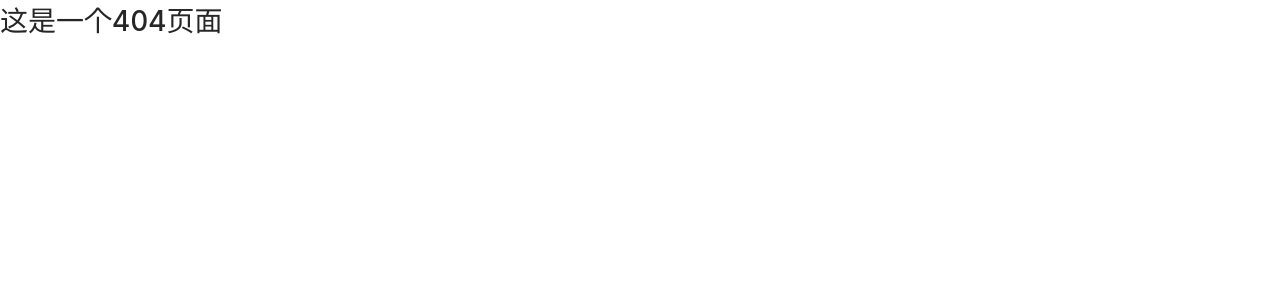
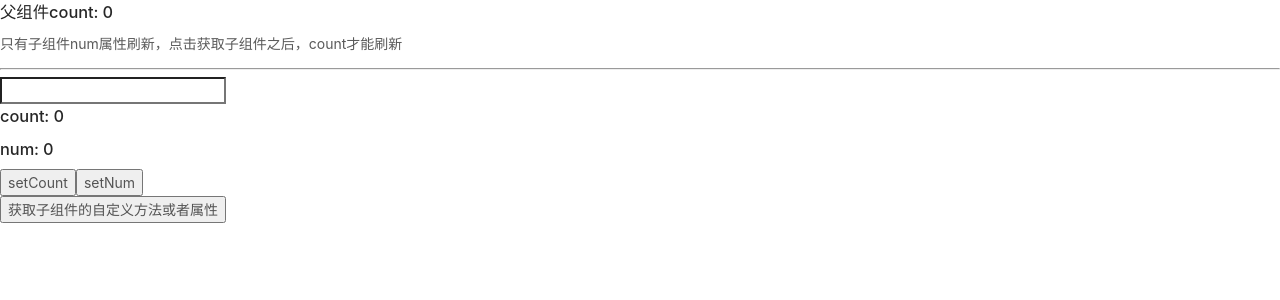
Before and after one commit to dingjianz/get-started, a Next.js app in the folder next_promote/: page /useImperativeHandle in a window 1280 px wide. Before the commit this address had no page. Shown: the top 300 px of the page. Built offline with nearby package versions, Linux system fonts and the light colour scheme.

Commit message:
feat(hook):hook学习

```diff
--- a/next_promote/next.config.js
+++ b/next_promote/next.config.js
@@ -1,8 +1,9 @@
-const path = require("path");
+const path = require('path');
+
 const isProd = process.env.NODE_ENV === 'production';
 
 module.exports = {
-  basePath: '/docs',
+  basePath: isProd ? '/docs' : '',
   env: {
     superName: 'jianding9',
   },
--- /dev/null
+++ b/next_promote/src/components/useImperativeHandle/imperative.jsx
@@ -0,0 +1,38 @@
+import React, { forwardRef, useImperativeHandle, useRef, useState } from 'react';
+import styles from './imperative.module.scss';
+
+const Imperative = forwardRef((props, ref) => {
+  const $ref = useRef(null);
+
+  const [count, setCount] = useState(0);
+  const [num, setNum] = useState(0);
+
+  useImperativeHandle(
+    ref,
+    () => {
+      return {
+        count,
+        focus() {
+          $ref.current.focus();
+        },
+      };
+    },
+    [num]
+  );
+
+  return (
+    <div>
+      <input type="text" ref={$ref} className={styles.ipt} />
+      <h3>count: {count}</h3>
+      <h3>num: {num}</h3>
+      <button type="button" onClick={() => setCount(count + 1)}>
+        setCount
+      </button>
+      <button type="button" onClick={() => setNum(num + 1)}>
+        setNum
+      </button>
+    </div>
+  );
+});
+
+export default Imperative;
--- /dev/null
+++ b/next_promote/src/components/useImperativeHandle/imperative.module.scss
@@ -0,0 +1,9 @@
+.ipt {
+  &:focus {
+    border-color: #40a9ff;
+    border-right-width: 1px !important;
+    outline: 0;
+    box-shadow: 0 0 0 2px rgba(24, 144, 255, .2);
+    background-color: red;
+  }
+}
--- /dev/null
+++ b/next_promote/src/pages/useImperativeHandle/index.jsx
@@ -0,0 +1,47 @@
+/*
+  # useImperativeHandle
+
+  useImperativeHandle 可以让你再使用 ref 时，自定义暴露给父组件的实例值。在大多数情况下，应当避免使用 ref 这样的命令式代码。 useImperativeHandle 应当与 forwardRef 一起。
+
+  useImperativeHandle(ref(传递过来的), () => {}, [])
+*/
+
+import React, { PureComponent, createRef } from 'react';
+import Imperative from '@/components/useImperativeHandle/imperative';
+
+class ImperativeHandleDemo extends PureComponent {
+  constructor(props) {
+    super(props);
+    // eslint-disable-next-line react/state-in-constructor
+    this.state = {
+      count: 0,
+    };
+
+    this.iptRef = createRef();
+  }
+
+  consoleLogRef = () => {
+    const { count, focus } = this.iptRef.current;
+    this.setState({
+      count,
+    });
+    focus();
+  };
+
+  render() {
+    const { count } = this.state;
+    return (
+      <div>
+        <h3>父组件count: {count}</h3>
+        <p>只有子组件num属性刷新，点击获取子组件之后，count才能刷新</p>
+        <hr />
+        <Imperative ref={this.iptRef} />
+        <button type="button" onClick={this.consoleLogRef}>
+          获取子组件的自定义方法或者属性
+        </button>
+      </div>
+    );
+  }
+}
+
+export default ImperativeHandleDemo;
```
Also changed, not shown: next_promote/src/components/forwardRef/fancyButton.jsx (+9 -6 lines), next_promote/src/pages/forwardRef/index.jsx (+28 -9 lines), next_promote/src/pages/useCallback/index.jsx (+6 -2 lines), next_promote/src/pages/useCustom/index.jsx (added, +38 -0 lines), next_promote/src/pages/useLayoutEffect/index.jsx (added, +38 -0 lines).
